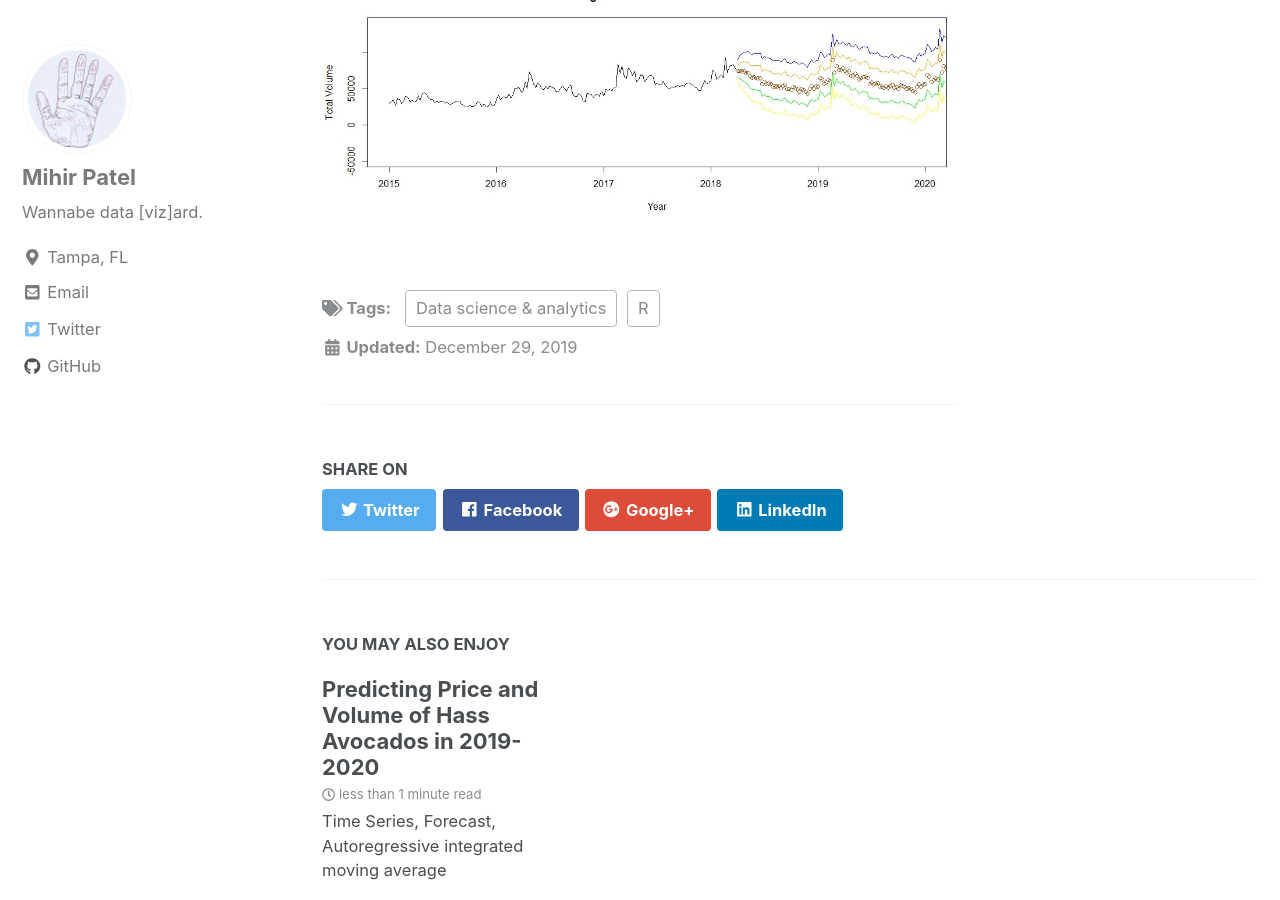
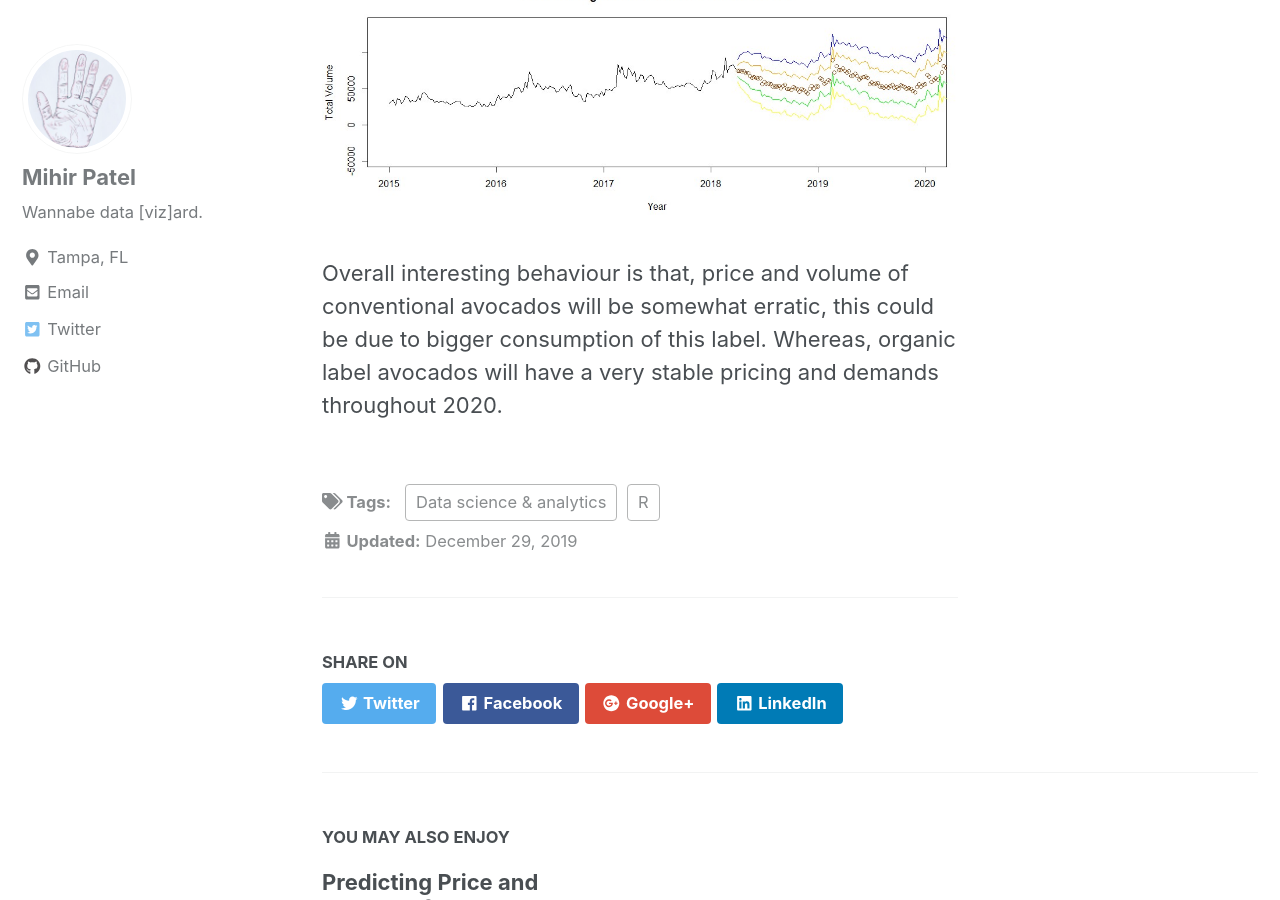
Before and after one commit to mihirp161/mihirp161.github.io, a Jekyll site: the page built from _posts/2019-12-29-avocados.md, in a window 1280 px wide and 900 px high, scrolled down 5543 px. Built offline with Jekyll 4.4.1, drawn with Linux system fonts in a browser that asks for light colours; nearby versions of some CDN libraries; some of the changed text lies outside the part shown.

Commit message:
Update 2019-12-29-avocados.md

```diff
--- a/_posts/2019-12-29-avocados.md
+++ b/_posts/2019-12-29-avocados.md
@@ -8,7 +8,7 @@ mathjax: "true"
 ---
 In this project I am forecasting the price of Hass Avocados in 2019-2020 using the time-series, and ARIMA. I have used the CSV file containing average price and average volume of avocados, and regions where these avocados are sold.
 
-Please feel free to look through the source code and data file [here](https://github.com/ToadHanks/storyOfHassAvocadoIn2020).
+Please feel free to look through the **source code and data file** [here](https://github.com/ToadHanks/storyOfHassAvocadoIn2020).
 
 I love avocados however when I go out to eat, the rising price of guac leaves a bad taste in my mouth. So I looked around what kind of data set is around. Luckily, there was one data set lying around that had records from 2015 till early 2018. So I asked myself, *"Should I buy an Avocado Orchard the way Oprah did?"* So I used the timeseries and ARIMA model to forecast the prices of Avocados and their volume through 2020.
 
@@ -37,3 +37,5 @@ That's intresting, because conventional started out expensive last year,
 <img src="{{ site.url }}{{ site.baseurl }}/images/avocados/forecast_org_price.jpg" alt="">
 
 <img src="{{ site.url }}{{ site.baseurl }}/images/avocados/forecast_org_vol.jpg" alt="">
+
+Overall interesting behaviour is that, price and volume of conventional avocados will be somewhat erratic, this could be due to bigger consumption of this label. Whereas, organic label avocados will have a very stable pricing and demands throughout 2020.
```
